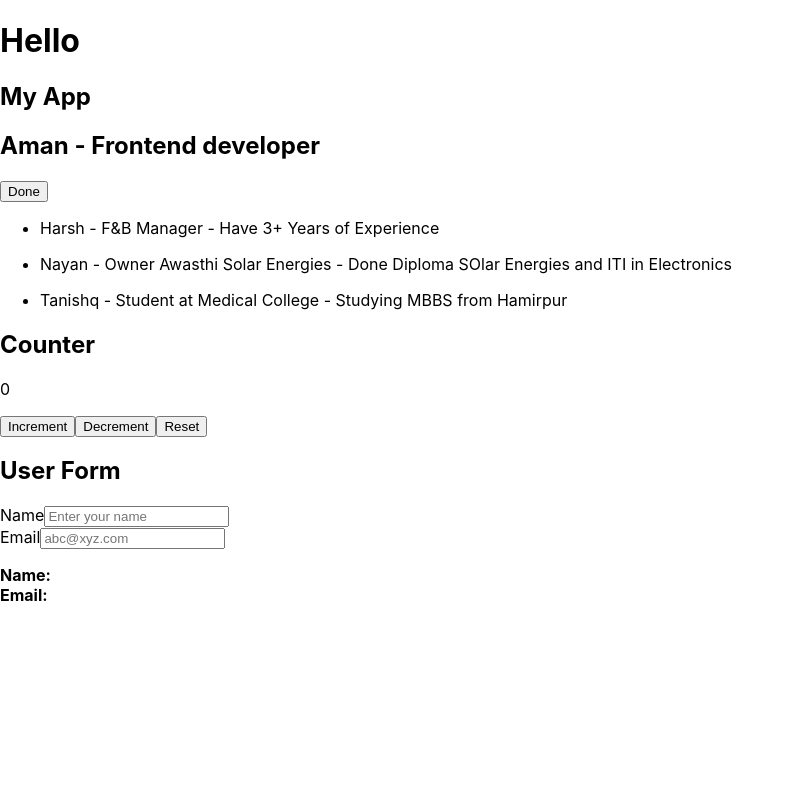
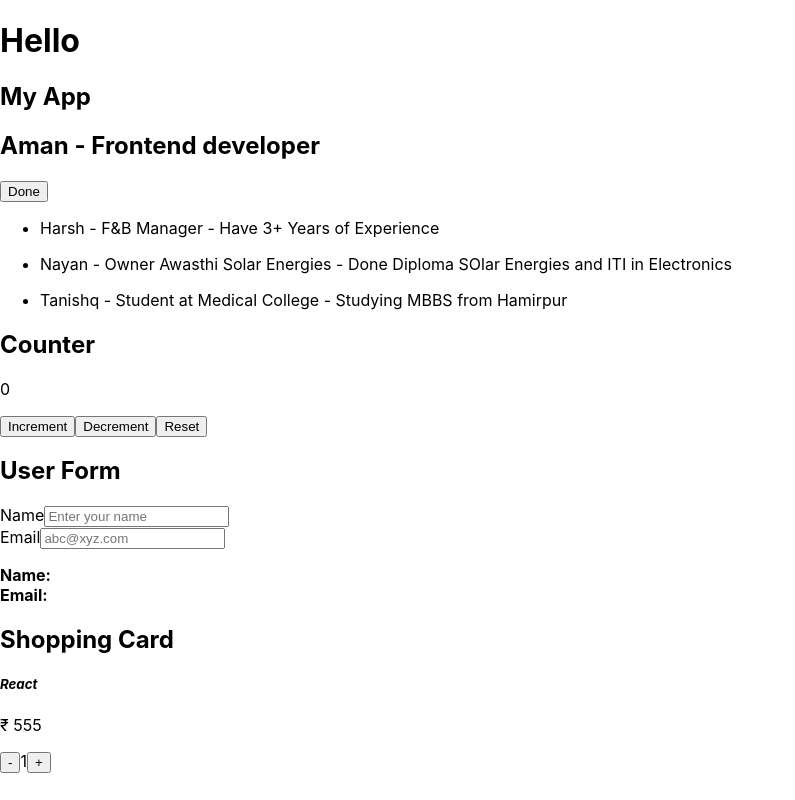
Before and after one commit to aman01awasthi/react-practice, a React (Create React App) app: page / in a window 1280 px wide. Shown: the whole page, without its empty margins (0-795 px from the left). Built offline with nearby package versions, Linux system fonts and the light colour scheme.

Commit message:
feat: shopping card with real time price change as per quantity

```diff
--- a/src/App.js
+++ b/src/App.js
@@ -4,6 +4,7 @@ import Button from './Button';
 import ProfileCard from './ProfileCard';
 import Counter from './Counter';
 import Form from './Form';
+import Shopping from './Shopping';
 
 export default function App(){
   return(
@@ -28,6 +29,10 @@ export default function App(){
       <Form title="User Form"/>
     </div>
 
+    <div>
+      <Shopping title="Shopping Card" itemName="React" price="555"/>
+    </div>
+
     </>
   )
 }
--- /dev/null
+++ b/src/Shopping.jsx
@@ -0,0 +1,34 @@
+//here we want to change price as the quantity changes on real time basis
+// we receive quantity chnage from user
+//as per user required quantity price gets updated
+import { useState } from "react";
+
+function Shopping({title,itemName, price}){
+    const [quantity, setQuantity] = useState(1);
+    const handleDecrement = () => {
+        if(quantity === 1){
+            setQuantity(1);
+        } else{
+            setQuantity(prev => prev - 1);
+        }
+    }
+    const handleIncrement = () => {
+        setQuantity(prev => prev + 1);
+    }
+    let totalPrice = price * quantity;
+    // console.log(handleIncrement);
+
+    return(
+        <div>
+            <h2>{title}</h2>
+
+            <div className="card">
+                <h5><i>{itemName}</i></h5>
+                <p>₹ {totalPrice}</p>
+                <button onClick={handleDecrement}>-</button><span>{quantity}</span><button onClick={handleIncrement}>+</button>
+            </div>
+        </div>
+    )
+}
+
+export default Shopping;
```
